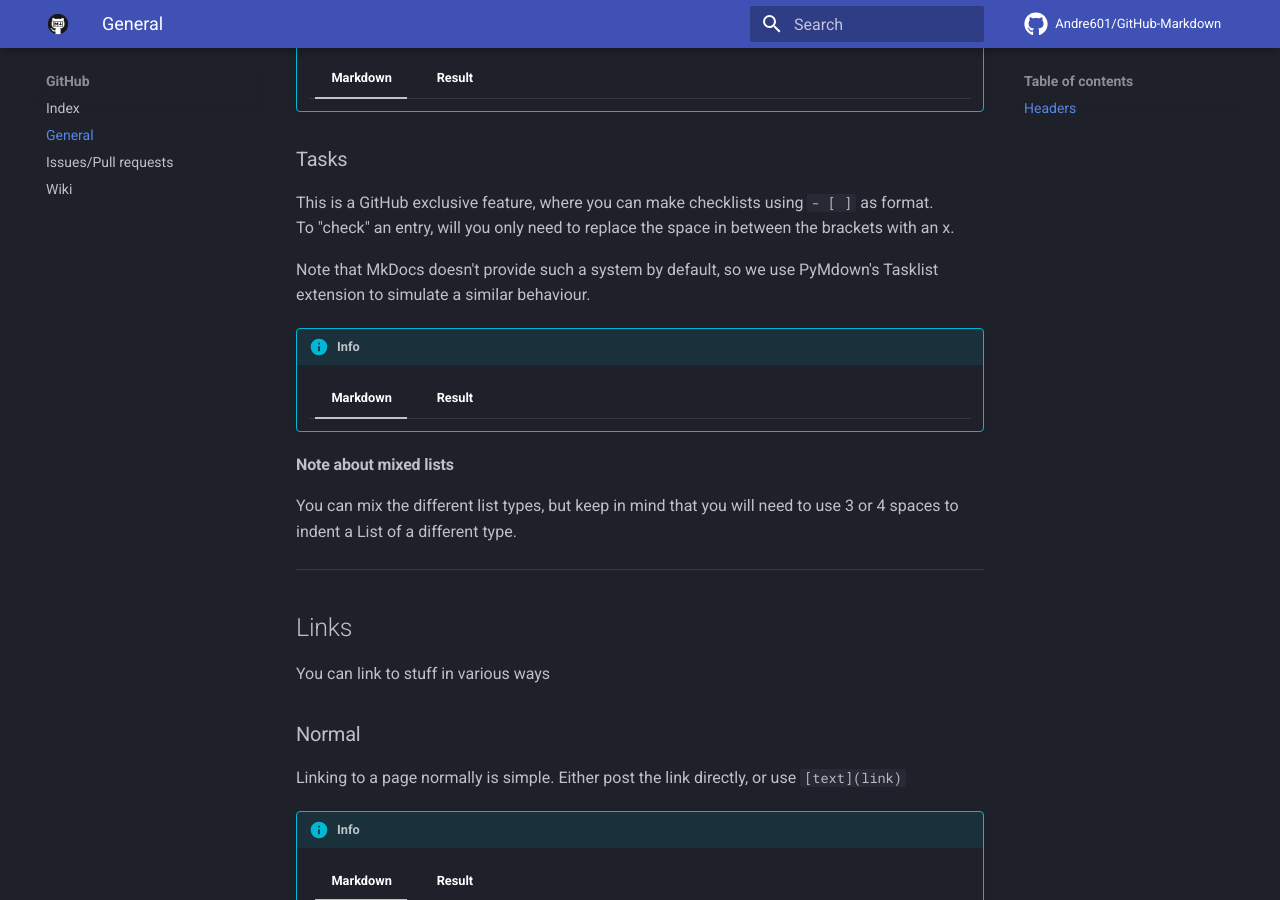
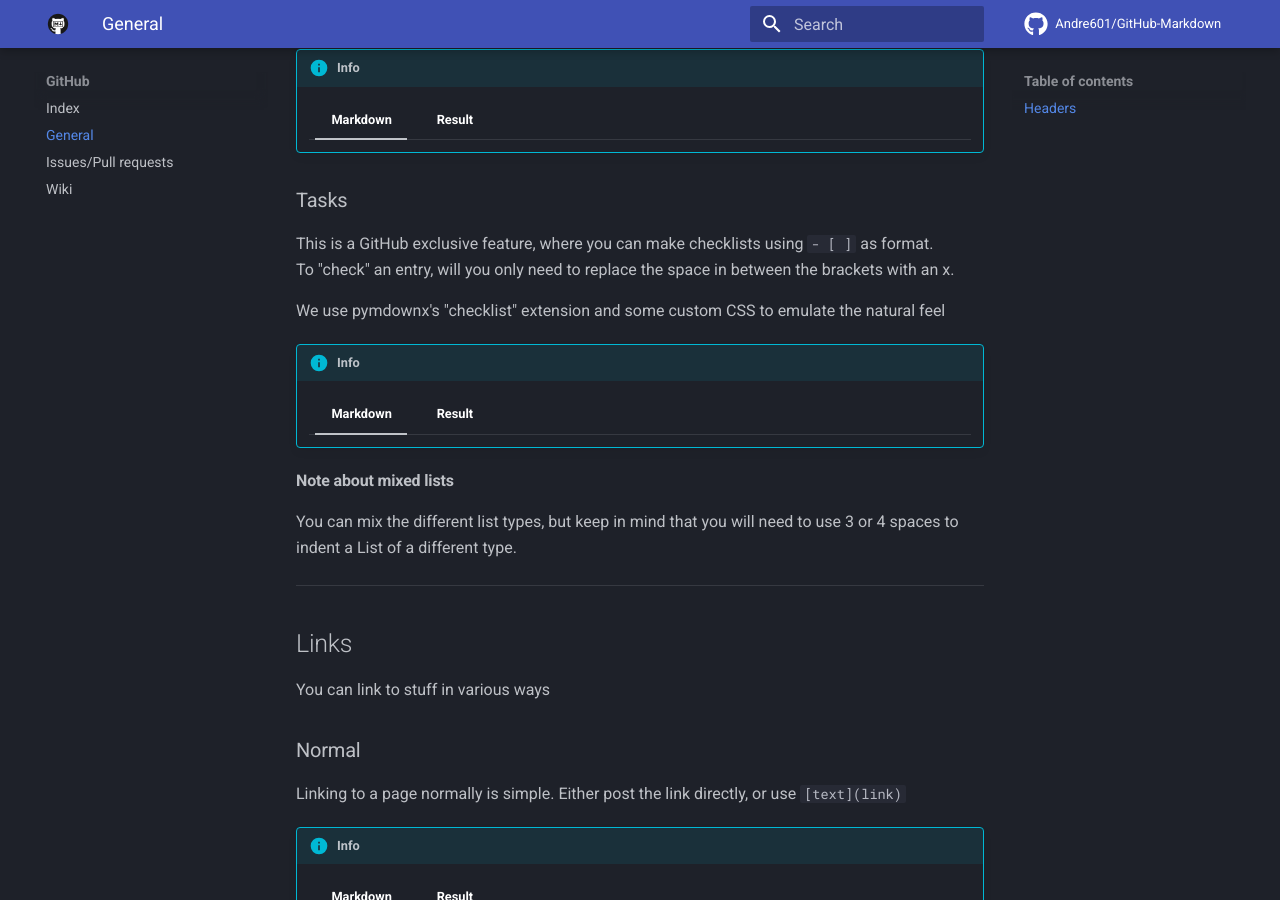
Before and after one commit to Andre601/GitHub-Markdown, an MkDocs documentation site: the page built from docs/github/general.md, in a window 1280 px wide and 900 px high, scrolled down 3929 px. Built offline with MkDocs 1.6.1 and Material for MkDocs 9.7.7, drawn with Linux system fonts in a browser that asks for light colours; emoji names are drawn with the system emoji font; comment, search, counter and statistics services are not loaded.

Commit message:
Update general.md

```diff
--- a/docs/github/general.md
+++ b/docs/github/general.md
@@ -242,7 +244,7 @@
 This is a GitHub exclusive feature, where you can make checklists using `- [ ]` as format.
 To "check" an entry, will you only need to replace the space in between the brackets with an x.
 
-Note that MkDocs doesn't provide such a system by default, so we use PyMdown's Tasklist extension to simulate a similar behaviour.
+We use pymdownx's "checklist" extension and some custom CSS to emulate the natural feel
 
 !!! info
     === "Markdown"
```
Also changed, not shown: other parts of docs/github/general.md (+2 -0 lines).
